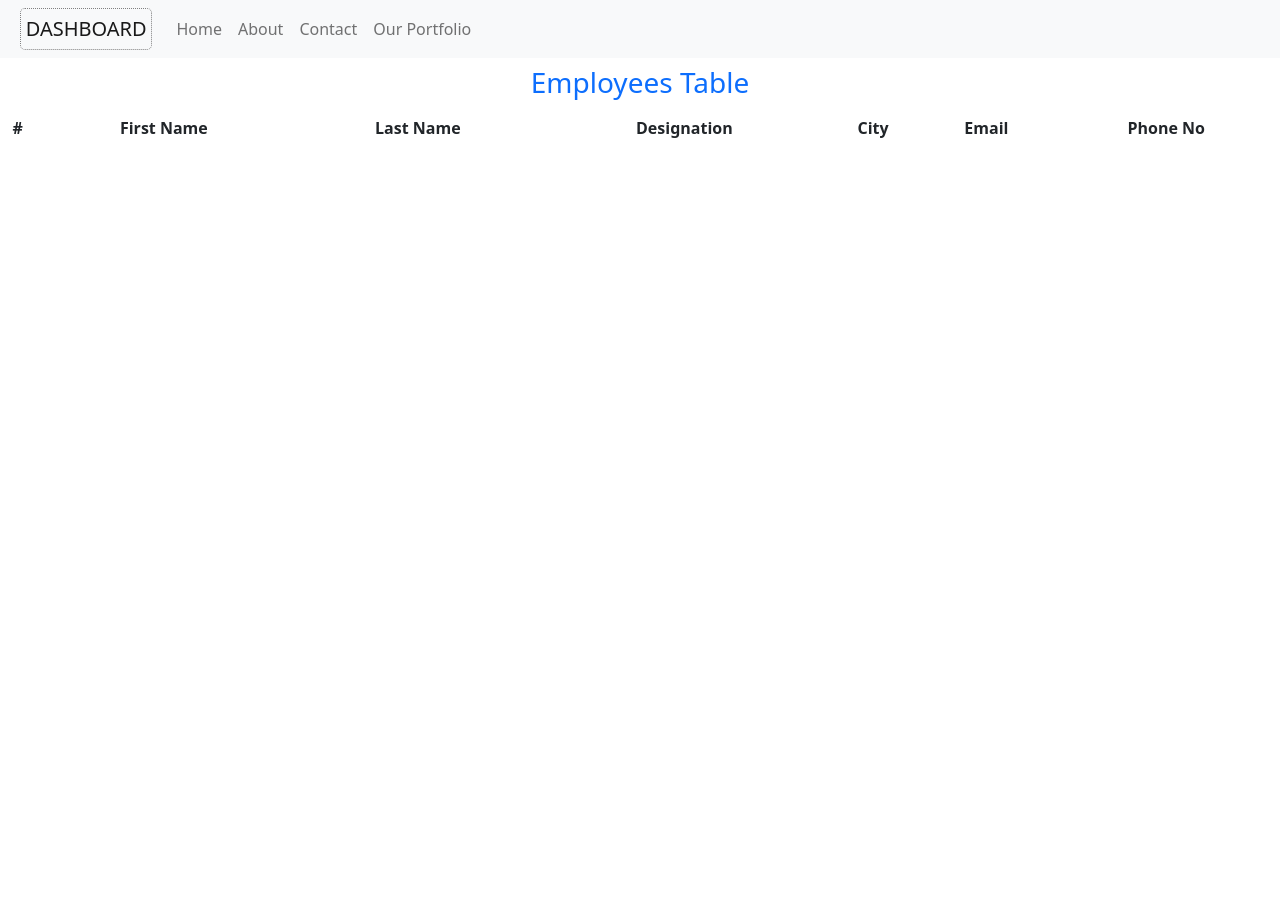
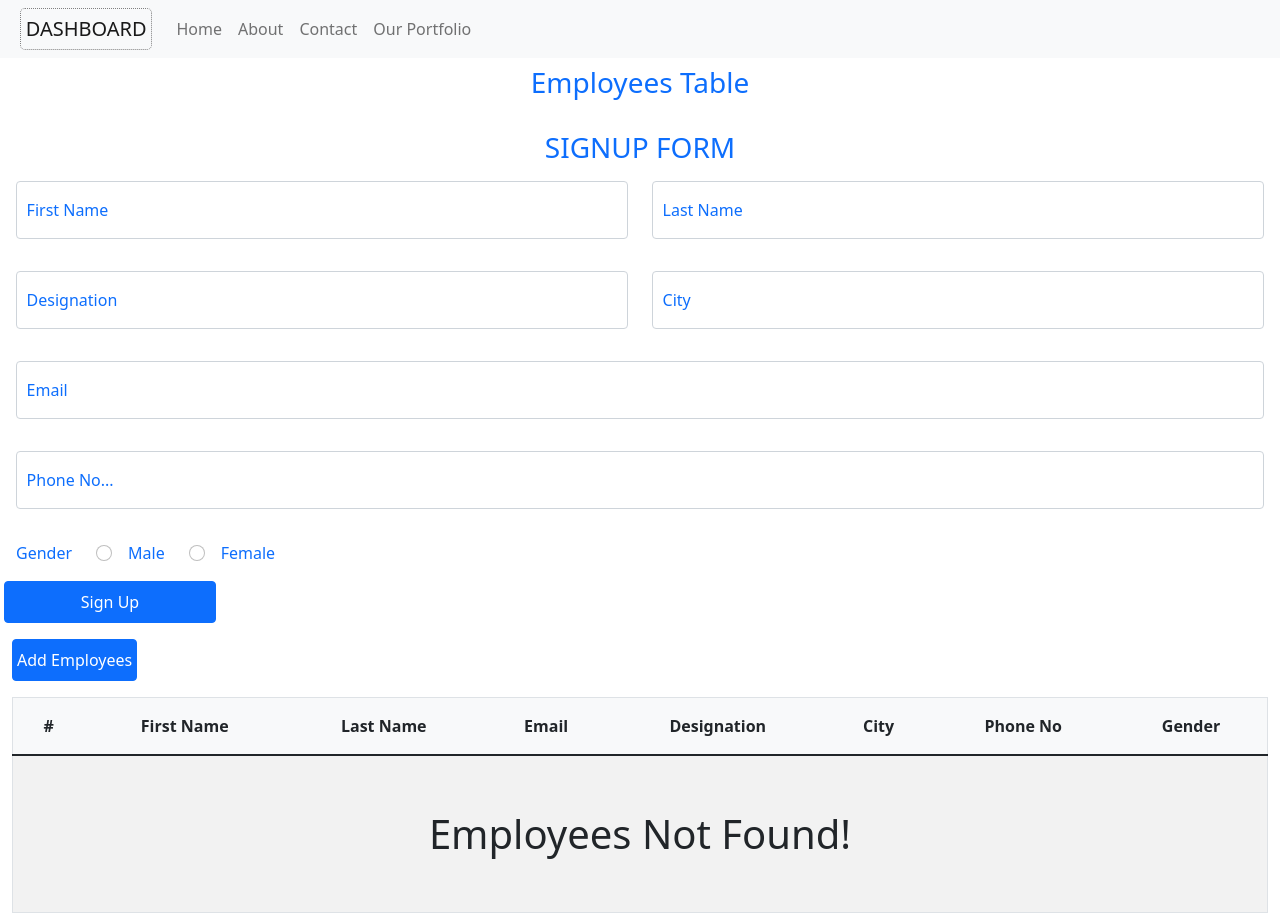
Before and after one commit to ijazdevelope/reactjs-project, a React (Create React App) app: page /dashboard in a window 1280 px wide. Before the commit the page ends 800 px from the top, so only its background shows below. Built offline with nearby package versions, Linux system fonts and the light colour scheme.

Commit message:
applied signup form with validation on dashboard.js component

```diff
--- a/src/components/Dashboard.js
+++ b/src/components/Dashboard.js
@@ -1,27 +1,262 @@
-import React from "react";
+import React, { useState } from "react";
 import Navbar from "./Navbar";
+import "./style.css";
 // import MyChart from "./MyChart";
+import { useForm } from "react-hook-form";
+import { yupResolver } from "@hookform/resolvers/yup";
+import * as Yup from "yup";
+
+const schema = Yup.object({
+  firstName: Yup.string()
+    .required("First Name is required")
+    .matches(
+      /^[a-zA-Z]+$/,
+      "Number and special characters are not allowed here..."
+    )
+    .min(4, "minimum 4 characters")
+    .max(10, "max length is 10 characters"),
+  lastName: Yup.string()
+    .required("Last Name is required")
+    .matches(
+      /^[a-zA-Z]+$/,
+      "Number and special characters are not allowed here..."
+    )
+    .min(4, "minimum 4 characters")
+    .max(10, "max length is 10 characters"),
+  designation: Yup.string()
+    .required("Designation is required")
+    .min(4, "minimum 4 characters"),
+  city: Yup.string()
+    .required("City name is required")
+    .matches(
+      /^[a-zA-Z]+$/,
+      "Number and special characters are not allowed here..."
+    )
+    .min(4, "minimum 4 characters")
+    .max(10, "max length is 10 characters"),
+  email: Yup.string()
+    .required("Email is required")
+    .email("Invalid email format"),
+  phone: Yup.string()
+    .required("Phone number is a required field")
+    .matches(
+      /[0-9]/,
+      "Phone number contain at least 11 characters only number allowed"
+    )
+    .min(11, "minimum 11 characters")
+    .max(11, "max length is 11 numbers"),
+  gender: Yup.string().required("Please choose your gender"),
+}).required();
 
 const Dashboard = () => {
+  const [data, setData] = useState([]);
+
+  const {
+    register,
+    handleSubmit,
+    formState: { errors },
+  } = useForm({
+    resolver: yupResolver(schema),
+  });
+  const onSubmit = (items) => {
+    data.push(items);
+    console.log(data, "data333");
+  };
+
   return (
     <div className="w-100">
       <div>
         <Navbar />
       </div>
       <div className="text-center text-primary w-100 h-50">
-        <h3 className='mt-2 mb-3'>Employees Table</h3>
+        <h3 className="mt-2 mb-3">Employees Table</h3>
         {/* <MyChart /> */}
-        <table class="table table-striped table-hover">
-            <thead>
-                <th>#</th>
-                <th>First Name</th>
-                <th>Last Name</th>
-                <th>Designation</th>
-                <th>City</th>
-                <th>Email</th>
-                <th>Phone No</th>
+        {/* Modal Form input fields started */}
+        <div className="grid place-content-center p-3">
+          <form onSubmit={handleSubmit(onSubmit)}>
+            <div className="row p-4 p-md-0 text-left">
+              <h3 className="mb-3 text-uppercase text-center">Signup Form</h3>
+              <div className="form-floating mb-3 col-md-6">
+                <input
+                  type="text"
+                  {...register("firstName")}
+                  className={`form-control position-relative ${
+                    errors?.firstName && "border-danger"
+                  }`}
+                  id="floatingInput"
+                  placeholder="name@example.com"
+                />
+                <label for="floatingInput">First Name</label>
+                {errors?.firstName && (
+                  <i className="bi bi-x-lg position-absolute top-4 right-5 text-danger"></i>
+                )}
+                {errors?.firstName?.message && (
+                  <p className="text-danger">{errors?.firstName?.message}</p>
+                )}
+              </div>
+              <div className="form-floating mb-3 col-md-6">
+                <input
+                  type="text"
+                  {...register("lastName")}
+                  className={`form-control position-relative ${
+                    errors?.lastName && "border-danger"
+                  }`}
+                  id="floatingPassword"
+                  placeholder="Password"
+                />
+                <label for="floatingPassword">Last Name</label>
+                {errors?.lastName && (
+                  <i className="bi bi-x-lg position-absolute top-4 right-5 text-danger"></i>
+                )}
+                <p className="text-danger">{errors?.lastName?.message}</p>
+              </div>
+              <div className="form-floating mb-3 col-md-6">
+                <input
+                  type="text"
+                  {...register("designation")}
+                  className={`form-control position-relative ${
+                    errors?.designation && "border-danger"
+                  }`}
+                  id="floatingPassword"
+                  placeholder="designation"
+                />
+                <label for="floatingPassword">Designation</label>
+                {errors?.designation && (
+                  <i className="bi bi-x-lg position-absolute top-4 right-5 text-danger"></i>
+                )}
+                <p className="text-danger">{errors?.designation?.message}</p>
+              </div>
+              <div className="form-floating mb-3 col-md-6">
+                <input
+                  type="text"
+                  {...register("city")}
+                  className={`form-control position-relative ${
+                    errors?.city && "border-danger"
+                  }`}
+                  id="floatingPassword"
+                  placeholder="city"
+                />
+                <label for="floatingPassword">City</label>
+                {errors?.city && (
+                  <i className="bi bi-x-lg position-absolute top-4 right-5 text-danger"></i>
+                )}
+                <p className="text-danger">{errors?.city?.message}</p>
+              </div>
+              <div className="form-floating w-100 mb-3">
+                <input
+                  type="email"
+                  {...register("email")}
+                  className={`form-control position-relative ${
+                    errors?.email && "border-danger"
+                  }`}
+                  id="floatingPassword"
+                  placeholder="email"
+                  autoComplete="off"
+                />
+                <label for="floatingPassword">Email</label>
+                {errors?.email && (
+                  <i className="bi bi-x-lg position-absolute top-4 right-5 text-danger"></i>
+                )}
+                <p className="text-danger">{errors?.email?.message}</p>
+              </div>
+              <div className="form-floating w-100 mb-3">
+                <input
+                  type="number"
+                  {...register("phone")}
+                  className={`form-control position-relative ${
+                    errors?.phone && "border-danger"
+                  }`}
+                  id="floatingPassword"
+                  placeholder="phone"
+                  autoComplete="off"
+                />
+                <label for="floatingPassword">Phone No...</label>
+                {errors?.phone && (
+                  <i className="bi bi-x-lg position-absolute top-4 right-5 text-danger"></i>
+                )}
+                <p className="text-danger">{errors?.phone?.message}</p>
+              </div>
+              <div className="mb-3 position-relative">
+                <label className="me-4">Gender</label>
+                <input
+                  class="form-check-input me-3"
+                  type="radio"
+                  name="radioNoLabel"
+                  id="male"
+                  value="male"
+                  {...register("gender", {
+                    required: {
+                      value: true,
+                    },
+                  })}
+                />
+                <label htmlFor="male" className="me-4">
+                  Male
+                </label>
+                <input
+                  class="form-check-input me-3"
+                  type="radio"
+                  name="radioNoLabel"
+                  id="female"
+                  value="female"
+                  {...register("gender", {
+                    required: {
+                      value: true,
+                    },
+                  })}
+                />
+                <label htmlFor="female">Female</label>
+                {errors?.gender && (
+                  <i className="bi bi-x-lg position-absolute top-4 right-5 text-danger"></i>
+                )}
+                <p className="text-danger mb-0">{errors?.gender?.message}</p>
+              </div>
+              <button type="submit" className="btn btn-primary col-2 px-1 py-2">
+                Sign Up
+              </button>
+            </div>
+          </form>
+        </div>
+        {/* Modal Form input fields end */}
+        <div className="container-fluid">
+          <button
+            type="submit"
+            className="btn btn-primary mb-3 px-1 py-2 d-block"
+          >
+            Add Employees
+          </button>
+          <table class="table table-striped table-hover border mb-0">
+            <thead className="bg-light">
+              <th className="p-3">#</th>
+              <th className="p-3">First Name</th>
+              <th className="p-3">Last Name</th>
+              <th className="p-3">Email</th>
+              <th className="p-3">Designation</th>
+              <th className="p-3">City</th>
+              <th className="p-3">Phone No</th>
+              <th className="p-3">Gender</th>
             </thead>
-        </table>
+            <tbody>
+            {(data?.length === 0) ? <tr><td colSpan='8' className='fs-1 py-5'>Employees Not Found!</td></tr>
+            :
+              data?.map((employess, index) => {
+                  const {firstName, lastName, email, city, designation, phone, gender} = employess; // object destructuring
+                  return(
+                      <tr>
+                          <td className='text-capitalize font-bold'>{index}</td>
+                          <td className='text-capitalize'>{firstName}</td>
+                          <td className='text-capitalize'>{lastName}</td>
+                          <td className='text-capitalize'>{email}</td>
+                          <td className='text-capitalize'>{designation}</td>
+                          <td className='text-capitalize'>{city}</td>
+                          <td className='text-capitalize'>{phone}</td>
+                          <td className='text-capitalize'>{gender}</td>
+                      </tr>
+                  )
+              })}
+            </tbody>
+          </table>
+        </div>
       </div>
     </div>
   );
--- a/src/components/Signup.js
+++ b/src/components/Signup.js
@@ -64,6 +64,7 @@ const schema = Yup.object({
 }).required();
 
 const Signup = (props) => {
+
   const {
     register,
     handleSubmit,
```
